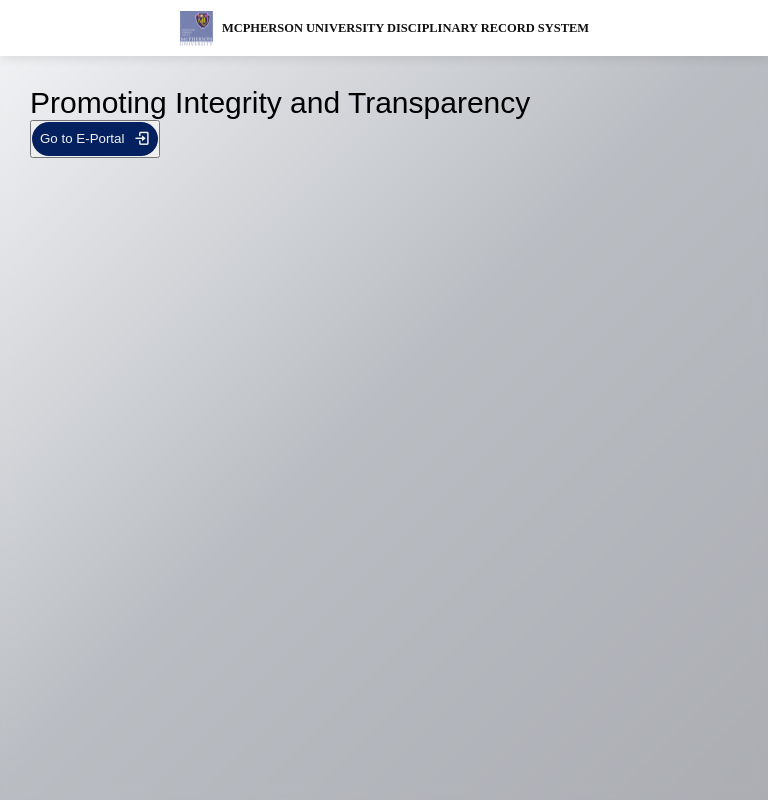
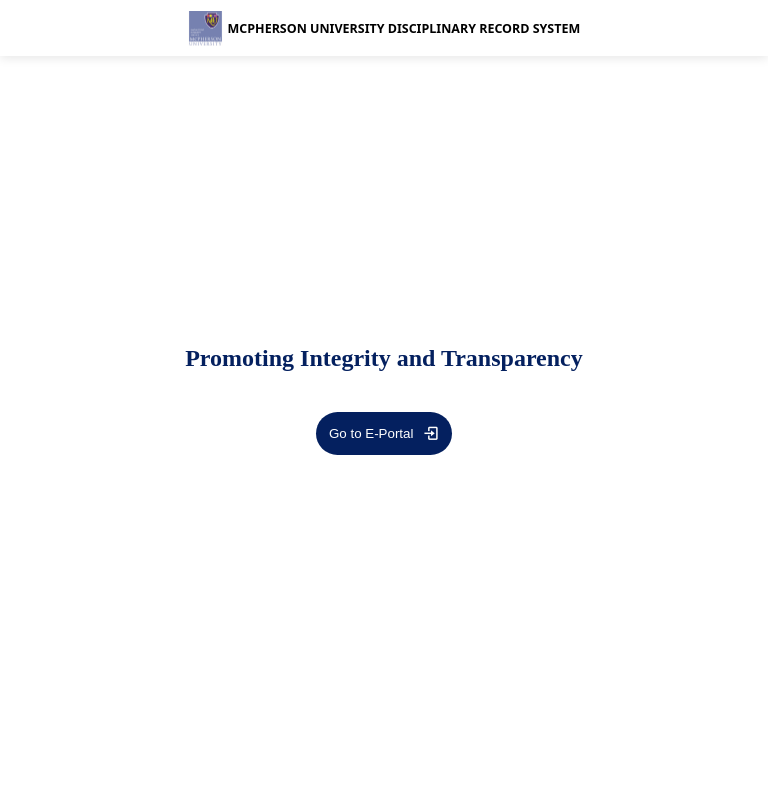
Before and after one commit to preciousekele/sdrs_home, a React (Vite) app: page / in a window 768 px wide. Built offline with nearby package versions, Linux system fonts and the light colour scheme.

Commit message:
Update Hero.css

```diff
--- a/src/pages/hero/Hero.css
+++ b/src/pages/hero/Hero.css
@@ -1,503 +1,60 @@
-:root {
-    --header-height: 3.5rem;
+.hero{
+    width: 100%;
+    min-height: 100vh;
+    display: flex;
+    align-items: center;
+    justify-content: center;
+}
+.hero-text{
+    text-align: center;
+    max-width: 800px;
+}
+.hero-text h1{
+    font-size: 2.5em;
+    color: rgb(4, 32, 95);
+    font-weight: 600;
+}
+.hero-text p{
+    max-width: 700px;
+    margin: 30px auto 20px;
+    line-height: 1.4;
+    color: white;
+}
+.btn {
+    background-color: rgb(4, 32, 95);
+    color: white;
+    padding: 1rem;
+    border-radius: 25px;
+    transition: background 0.3s ease-in-out;
+    outline: 0;
+    border: none;
+    margin-top: 40px;
+}
 
-    --first-color: hsl(117, 79%, 19%);
-    --black-color: hsl(0, 0%, 0%);
-    --black-color-light: hsl(0, 0%, 40%);
-    --white-color: hsl(0, 0%, 95%);
-    --title-color: hsl(0, 0%, 0%);
-    --text-color: hsl(0, 0%, 35%);
-    --text-color-light: hsl(0, 0%, 64%);
-    --body-color: hsl(0, 0%, 100%);
-    --container-color: hsl(0, 0%, 100%);
+.btn:hover {
+    background-color: rgb(9, 52, 153);
+}
 
-    --body-font: "Bai Jamjuree", sans-serif;
-    --biggest-font-size: 2.5rem;
-    --normal-font-size: .938rem;
-    --small-font-size: .813rem;
-    --smaller-font-size: .75rem;
-    --font-regular: 400;
-    --font-medium: 500;
-    --font-semi-bold: 600;
+@media screen and (max-width: 768px) {
+    .hero-text h1 {
+      font-size: 1.5rem;
+      align-items: center;
+    }
 
-  }
+    .hero-text p {
+        font-size: 1rem;
+    }
 
-  @media screen and (min-width: 1150px) {
-    :root {
-      --biggest-font-size: 4.5rem;
-      --h1-font-size: 3rem;
-      --h2-font-size: 1.5rem;
-      --h3-font-size: 1.25rem;
-      --normal-font-size: 1rem;
-      --small-font-size: .875rem;
-      --smaller-font-size: .813rem;
+    .btn {
+      padding: 0.8rem;
     }
   }
 
-  * {
-    box-sizing: border-box;
-    padding: 0;
-    margin: 0;
+  /* For very small screens */
+  @media screen and (max-width: 320px) {
+    .hero-text h1 {
+        font-size: 1.5rem;
+        align-items: center;
+      }
+
   }
-
-  html {
-    scroll-behavior: smooth;
-  }
-
-  body {
-    font-family: var(--body-font);
-    font-size: var(--normal-font-size);
-    background-color: var(--body-color);
-    color: var(--text-color);
-    transition: background-color .4s;
-  }
-
-  h1,
-  h2,
-  h3,
-  h4 {
-    color: var(--title-color);
-    font-weight: var(--font-bold);
-    font-family: var(--body-font);
-  }
-
-  ul {
-    list-style: none;
-  }
-
-  a {
-    text-decoration: none;
-  }
-
-  img {
-    display: block;
-    max-width: 100%;
-    height: auto;
-  }
-
-   .nav__buttons {
-    display: flex;
-    align-items: center;
-    column-gap: 1rem;
-  }
-
-  .change-theme {
-    font-size: 1.25rem;
-    color: var(--title-color);
-    cursor: pointer;
-    transition: color .3s;
-  }
-
-  .container {
-    max-width: 1140px;
-    margin: 0 auto;
-    padding: 30px;
-  }
-
-  .grid {
-    display: grid;
-    gap: 1.5rem;
-  }
-
-
-
-  .section__title-2::after {
-    top: initial;
-    bottom: -4px;
-  }
-
-  .geometric-box {
-    position: absolute;
-    width: 20px;
-    height: 20px;
-    background-color: var(--first-color);
-    rotate: -30deg;
-  }
-
-  .geometric-box::after {
-    content: "";
-    position: absolute;
-    width: 16px;
-    height: 16px;
-    border: 3px solid var(--black-color);
-    left: -5px;
-    top: -5px;
-  }
-
-  .main {
-    overflow: hidden;
-  }
-
-
-.body {
-    font-family: system-ui, -apple-system, BlinkMacSystemFont, 'Segoe UI', Roboto, Oxygen, Ubuntu, Cantarell, 'Open Sans', 'Helvetica Neue', sans-serif;
-    font-size: var(--normal-font-size);
-    background-color: var(--body-color);
-    color: var(--text-color);
-    transition: background-color .4s;
-}
-
-.header {
-    display: block;
-    position: fixed;
-    width: 100%;
-    top: 0;
-    left: 0;
-    background-color: var(--body-color);
-    z-index: var(--z-fixed);
-    box-shadow: 0px 2px 10px rgba(0, 0, 0, 0.1);
-}
-
-.nav {
-    position: relative;
-    display: flex;
-    justify-content: space-between;
-    align-items: center;
-    height: var(--header-height);
-    padding: 0 2rem;
-}
-
-.nav__logo {
-    display: flex;
-    align-items: center;
-    column-gap: .5rem;
-    font-weight: var(--font-semi-bold);
-    color: var(--title-color);
-}
-
-.nav__logo-circle {
-    width: 32px;
-    height: 32px;
-    display: flex;
-    justify-content: center;
-    align-items: center;
-    background-color: white;
-}
-.nav a{
-    text-decoration: none;
-    font-family: system-ui, -apple-system, BlinkMacSystemFont, 'Segoe UI', Roboto, Oxygen, Ubuntu, Cantarell, 'Open Sans', 'Helvetica Neue', sans-serif;
-    font-size: 1rem;
-}
-.nav__logo-circle img {
-    width: 100%;
-    height: auto;
-}
-
-.nav__logo-name{
-    font-family: rale;
-    font-size: 1.2rem;
-}
-.nav__menu {
-    margin-left: auto;
-    display: flex;
-    justify-content: center;
-    align-items: center;
-}
-@media screen and (min-width: 1150px) {
-    .nav__menu {
-        margin-left: auto;
-    }
-}
-
-.nav__list {
-    display: flex;
-    flex-direction: row;
-    align-items: center;
-    column-gap: 2.5rem;
-}
-
-.nav__item {
-    list-style: none;
-}
-
-.nav__link {
-    position: relative;
-    color: black;
-
-    transition: color 0.3s ease-in-out;
-}
-.nav__link::after {
-    content: '';
-    width: 0;
-    height: 2px;
-    background-color: rgb(159, 152, 152);
-    position: absolute;
-    left: 0;
-    bottom: -.5rem;
-    transition: width .3s;
-  }
-
-  .nav__link:hover {
-    color: rgb(4, 32, 95);
-  }
-
-  .nav__link:hover::after {
-    width: 25%;
-  }
-
-.nav__link:hover {
-    color: black;
-}
-
-.nav__link-button {
-    background-color: rgb(4, 32, 95);
-    color: var(--white-color);
-    padding: 0.5rem 1rem;
-    border-radius: 25px;
-    transition: background 0.3s ease-in-out;
-    outline: 0;
-}
-
-.nav__link-button:hover {
-    background-color: rgb(9, 52, 153);
-}
-
-.nav__buttons {
-    display: flex;
-    align-items: center;
-    column-gap: 1rem;
-}
-
-.nav__toggle {
-    display: none;
-}
-
-@media screen and (max-width: 768px) {
-    .nav__menu {
-        position: fixed;
-        top: 0;
-        right: -100%;
-        width: 70%;
-        height: 100vh;
-        background-color: rgba(0, 0, 0, 0.9);
-        backdrop-filter: blur(10px);
-        display: flex;
-        flex-direction: column;
-        align-items: center;
-        justify-content: center;
-        transition: right 0.3s ease-in-out;
-    }
-
-    .nav__list {
-        flex-direction: column;
-        row-gap: 2rem;
-    }
-
-    .nav__toggle {
-        display: block;
-        font-size: 2rem;
-        cursor: pointer;
-    }
-
-    .show-menu {
-        right: 0;
-    }
-}
-.shadow-header {
-    box-shadow: 0 1px 16px hsla(0, 0%, 0%, .12);
-  }
-
-  .active-link {
-    color: black;
-  }
-
-  .active-link::after {
-    width: 25%;
-  }
-  .preloader{
-    background-color: white;
-    position: fixed;
-    width: 100%;
-    height: 100%;
-    top: 0px;
-    left: 0px;
-  }
-  .status-mes {
-    background-repeat: no-repeat;
-    height: 200px;
-    left: 50%;
-    position: absolute;
-    top: 50%;
-    width: 200px;
-    background-position: center center;
-    margin: -100px 0px 0px -100px;
-}
-
-@media screen and (max-width: 768px) {
-  .nav__logo-name {
-    font-size: 0.9rem;
-  }
-
-  .nav__link-button span {
-    display: none;
-  }
-
-  .nav__link-button {
-    padding: 0.5rem;
-  }
-
-}
-@media screen and (min-width: 750px) and (max-width: 960px) {
-  .nav__item  {
-    display: none;
-  }
-
-/* For very small screens */
-@media screen and (max-width: 480px) {
-  .nav__logo-name {
-    font-size: 0.6rem;
-    text-align: center;
-  }
-}
-
-
-.home-container {
-  position: relative;
-  min-height: 100vh;
-  background-color: white
-}
-
-.bg-wrapper {
-  position: fixed;
-  top: 0;
-  left: 0;
-  right: 0;
-  bottom: 0;
-  z-index: 0;
-}
-
-.gradient-overlay {
-  position: absolute;
-  top: 0;
-  left: 0;
-  right: 0;
-  bottom: 0;
-  background: linear-gradient(
-    135deg,
-    #ebedf0, /* from-gray-900 */
-    #808791, /* via-gray-800 */
-    #666a74  /* to-gray-900 */
-  );
-  opacity: 0.55;
-}
-
-.blur-overlay {
-  position: absolute;
-  top: 0;
-  left: 0;
-  right: 0;
-  bottom: 0;
-  backdrop-filter: blur(4px);
-}
-
-
-.header, .hero {
-  position: relative;
-  z-index: 1;
-}
-}
-
-
-.nav__logo {
-  display: flex;
-  align-items: center;
-  gap: 0.5rem;
-  text-decoration: none;
-  color: #111;
-  transition: all 0.3s ease;
-}
-
-
-.nav__logo-circle {
-  width: 40px;
-  height: 40px;
-  display: flex;
-  justify-content: center;
-  align-items: center;
-  overflow: hidden;
-  transition: all 0.3s ease;
-}
-
-
-.nav__logo-circle img {
-  width: 100%;
-  height: 100%;
-  object-fit: cover;
-}
-
-.nav__logo-name {
-  font-weight: 700;
-  font-size: 1.2rem;
-  transition: all 0.3s ease;
-}
-
-/* Tablet and mobile (up to 991px) */
-@media screen and (max-width: 991px) {
-  .nav__logo {
-    margin: 0 auto;
-    justify-content: center;
-    text-align: center;
-    width: 100%;
-    padding: 0.5rem 0;
-  }
-
-  .nav__logo-circle {
-    width: 35px;
-    height: 35px;
-  }
-
-  .nav__logo-name {
-    font-size: 0.9rem;
-    text-align: center;
-  }
-}
-
-/* Small tablet (768px to 991px) */
-@media screen and (min-width: 768px) and (max-width: 991px) {
-  .nav__logo-name {
-    /* Adjust font size for medium screens */
-    font-size: 0.85rem;
-  }
-}
-
-/* Mobile landscape (576px to 767px) */
-@media screen and (min-width: 576px) and (max-width: 767px) {
-  .nav__logo-circle {
-    width: 32px;
-    height: 32px;
-  }
-
-  .nav__logo-name {
-    font-size: 0.8rem;
-  }
-}
-
-/* Mobile portrait (up to 575px) */
-@media screen and (max-width: 575px) {
-  .nav__logo {
-    gap: 0.3rem;
-  }
-
-  .nav__logo-circle {
-    width: 30px;
-    height: 30px;
-  }
-
-  .nav__logo-name {
-    font-size: 0.75rem;
-  }
-}
-
-/* Special mid-range (750px to 960px) */
-@media screen and (min-width: 750px) and (max-width: 960px) {
-  .nav__logo {
-    /* Ensure proper centering in this specific range */
-    justify-content: center;
-    width: 100%;
-  }
-
-  .nav__logo-name {
-    /* Further reduce size in this range if needed */
-    font-size: 0.78rem;
-  }
-}
```
